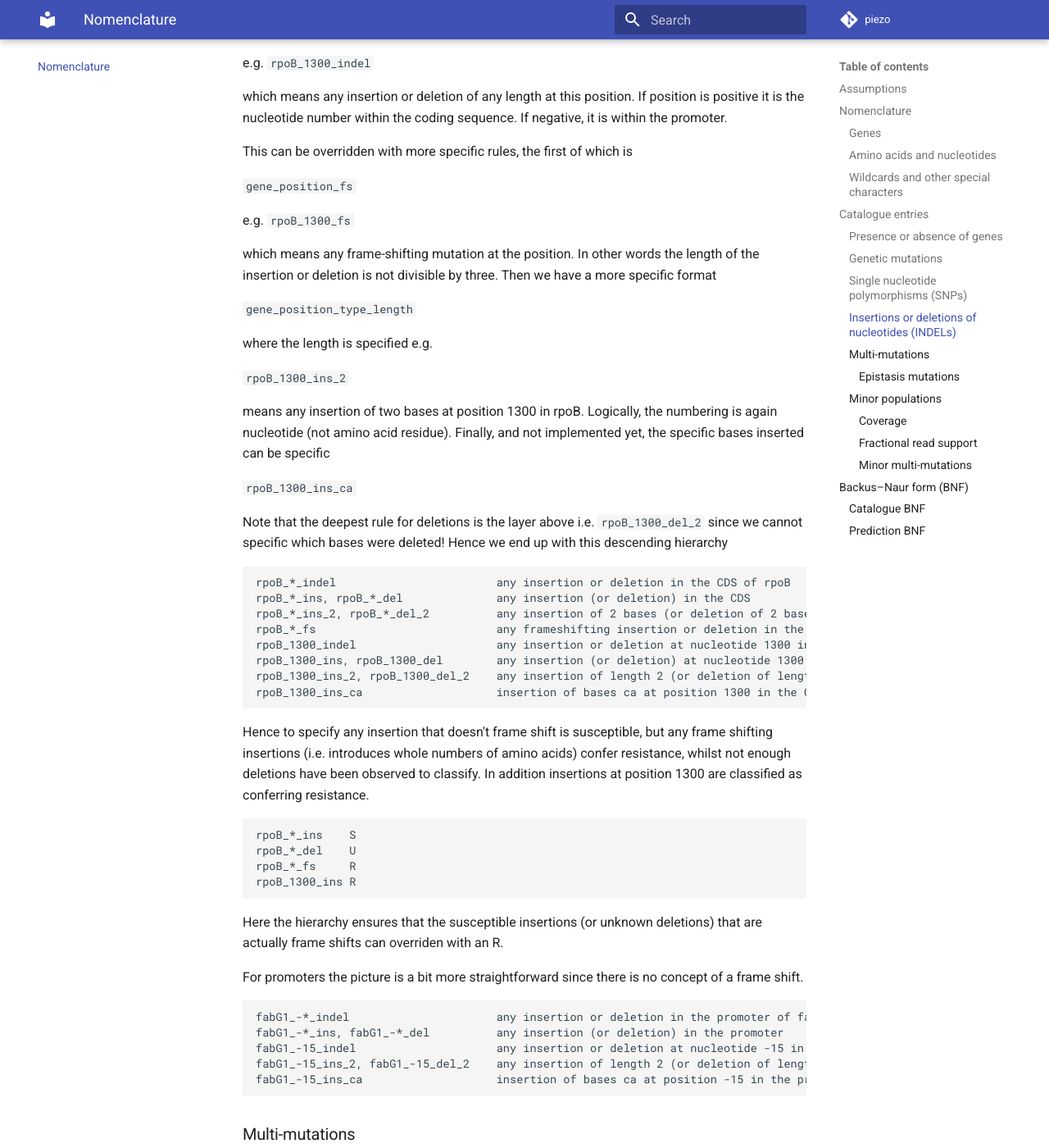
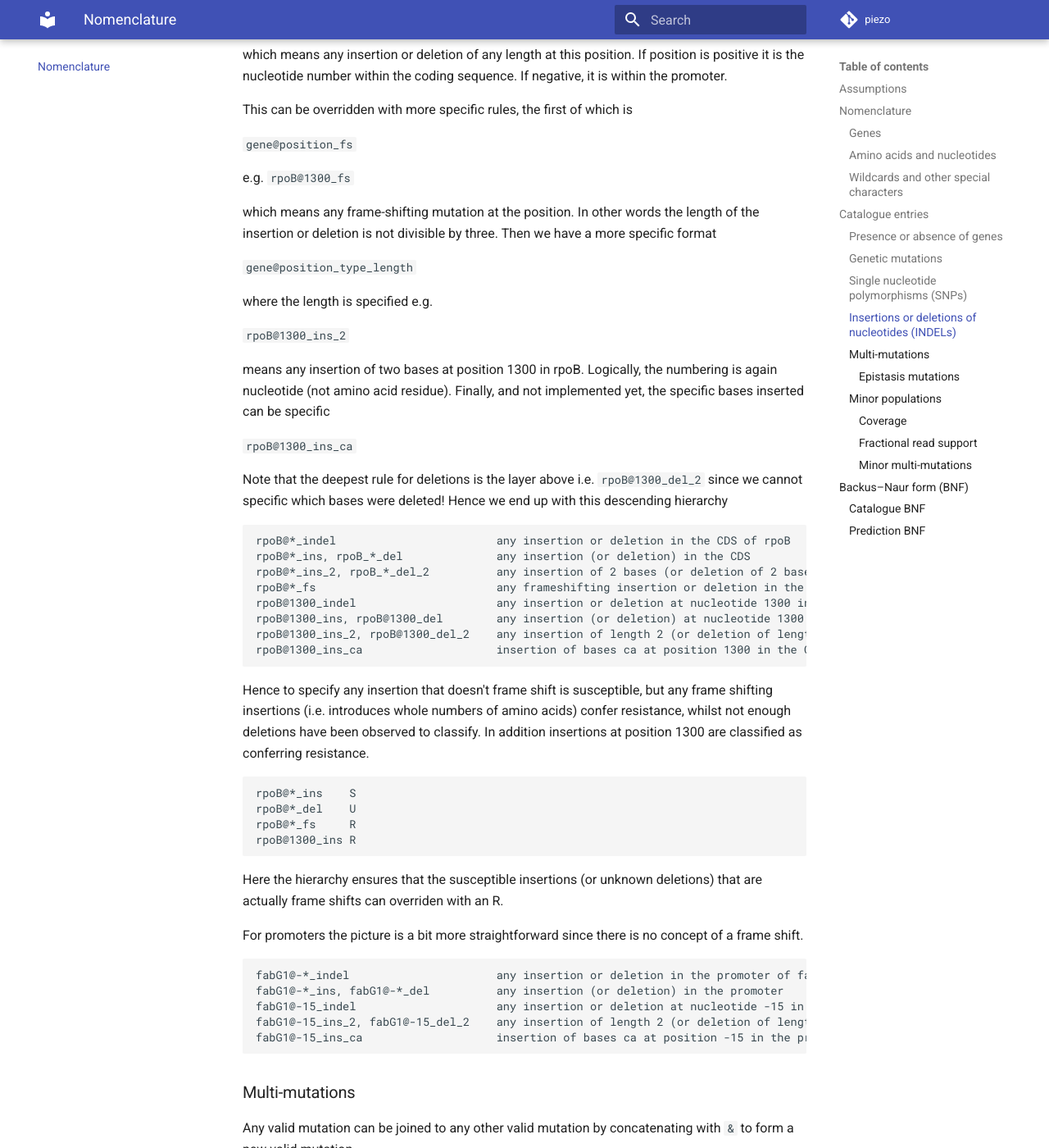
Before and after one commit to oxfordmmm/piezo, an MkDocs documentation site: the page built from docs/nomenclature.md, in a window 1280 px wide and 1400 px high, scrolled down 4290 px. Shown: the whole window at 82% size. Built offline with MkDocs 1.6.1 and Material for MkDocs 9.7.7, drawn with Linux system fonts in a browser that asks for light colours; comment, search, counter and statistics services are not loaded; the version menu is left out; some of the changed text lies outside the part shown.

Commit message:
docs: update nomenclature docs to reflect syntax

````diff
--- a/NOMENCLATURE.md
+++ b/NOMENCLATURE.md
@@ -119,50 +119,50 @@ An important implication of this is that the rules can INTERACT and these needs
 
 INDELs require a more complex hierarchy, although only the top level is used for the time being. The top level is
 
-`gene_position_indel`
+`gene@position_indel`
 
-e.g. `rpoB_1300_indel`
+e.g. `rpoB@1300_indel`
 
 which means any insertion or deletion of any length at this position. If position is positive it is the nucleotide number within the coding sequence. If negative, it is within the promoter.
 
 This can be overridden with more specific rules, the first of which is
 
-`gene_position_fs`
+`gene@position_fs`
 
-e.g. `rpoB_1300_fs`
+e.g. `rpoB@1300_fs`
 
 which means any frame-shifting mutation at the position. In other words the length of the insertion or deletion is not divisible by three. Then we have a more specific format
 
-`gene_position_type_length`
+`gene@position_type_length`
 
 where the length is specified e.g.
 
-`rpoB_1300_ins_2`
+`rpoB@1300_ins_2`
 
 means any insertion of two bases at position 1300 in rpoB. Logically, the numbering is again nucleotide (not amino acid residue). Finally, and not implemented yet, the specific bases inserted can be specific
 
-`rpoB_1300_ins_ca`
+`rpoB@1300_ins_ca`
 
-Note that the deepest rule for deletions is the layer above i.e. `rpoB_1300_del_2` since we cannot specific which bases were deleted! Hence we end up with this descending hierarchy
+Note that the deepest rule for deletions is the layer above i.e. `rpoB@1300_del_2` since we cannot specific which bases were deleted! Hence we end up with this descending hierarchy
 
 ```
-rpoB_*_indel                        any insertion or deletion in the CDS of rpoB
-rpoB_*_ins, rpoB_*_del              any insertion (or deletion) in the CDS
-rpoB_*_ins_2, rpoB_*_del_2          any insertion of 2 bases (or deletion of 2 bases) in the CDS
-rpoB_*_fs                           any frameshifting insertion or deletion in the CDS (notice that this is rpoB_*_ins_1 + rpoB_*_ins_2 + rpoB_*_ins_4 + rpoB_*_ins_5 +... and the same for deletions)
-rpoB_1300_indel                     any insertion or deletion at nucleotide 1300 in the CDS
-rpoB_1300_ins, rpoB_1300_del        any insertion (or deletion) at nucleotide 1300 in the CDS
-rpoB_1300_ins_2, rpoB_1300_del_2    any insertion of length 2 (or deletion of length 2) in the CDS
-rpoB_1300_ins_ca                    insertion of bases ca at position 1300 in the CDS (does not make sense for deletions)
+rpoB@*_indel                        any insertion or deletion in the CDS of rpoB
+rpoB@*_ins, rpoB_*_del              any insertion (or deletion) in the CDS
+rpoB@*_ins_2, rpoB_*_del_2          any insertion of 2 bases (or deletion of 2 bases) in the CDS
+rpoB@*_fs                           any frameshifting insertion or deletion in the CDS (notice that this is rpoB@*_ins_1 + rpoB@*_ins_2 + rpoB@*_ins_4 + rpoB@*_ins_5 +... and the same for deletions)
+rpoB@1300_indel                     any insertion or deletion at nucleotide 1300 in the CDS
+rpoB@1300_ins, rpoB@1300_del        any insertion (or deletion) at nucleotide 1300 in the CDS
+rpoB@1300_ins_2, rpoB@1300_del_2    any insertion of length 2 (or deletion of length 2) in the CDS
+rpoB@1300_ins_ca                    insertion of bases ca at position 1300 in the CDS (does not make sense for deletions)
 ```
 
 Hence to specify any insertion that doesn't frame shift is susceptible, but any frame shifting insertions (i.e. introduces whole numbers of amino acids) confer resistance, whilst not enough deletions have been observed to classify. In addition insertions at position 1300 are classified as conferring resistance.
 
 ```
-rpoB_*_ins    S
-rpoB_*_del    U
-rpoB_*_fs     R
-rpoB_1300_ins R
+rpoB@*_ins    S
+rpoB@*_del    U
+rpoB@*_fs     R
+rpoB@1300_ins R
 ```
 
 Here the hierarchy ensures that the susceptible insertions (or unknown deletions) that are actually frame shifts can overriden with an R.
@@ -170,11 +170,11 @@ Here the hierarchy ensures that the susceptible insertions (or unknown deletions
 For promoters the picture is a bit more straightforward since there is no concept of a frame shift.
 
 ```
-fabG1_-*_indel                      any insertion or deletion in the promoter of fabG1
-fabG1_-*_ins, fabG1_-*_del          any insertion (or deletion) in the promoter
-fabG1_-15_indel                     any insertion or deletion at nucleotide -15 in the promoter
-fabG1_-15_ins_2, fabG1_-15_del_2    any insertion of length 2 (or deletion of length 2) in the promoter
-fabG1_-15_ins_ca                    insertion of bases ca at position -15 in the promoter
+fabG1@-*_indel                      any insertion or deletion in the promoter of fabG1
+fabG1@-*_ins, fabG1@-*_del          any insertion (or deletion) in the promoter
+fabG1@-15_indel                     any insertion or deletion at nucleotide -15 in the promoter
+fabG1@-15_ins_2, fabG1@-15_del_2    any insertion of length 2 (or deletion of length 2) in the promoter
+fabG1@-15_ins_ca                    insertion of bases ca at position -15 in the promoter
 ```
 
 ### Multi-mutations
````
Also changed, not shown: other parts of NOMENCLATURE.md (+15 -15 lines).
